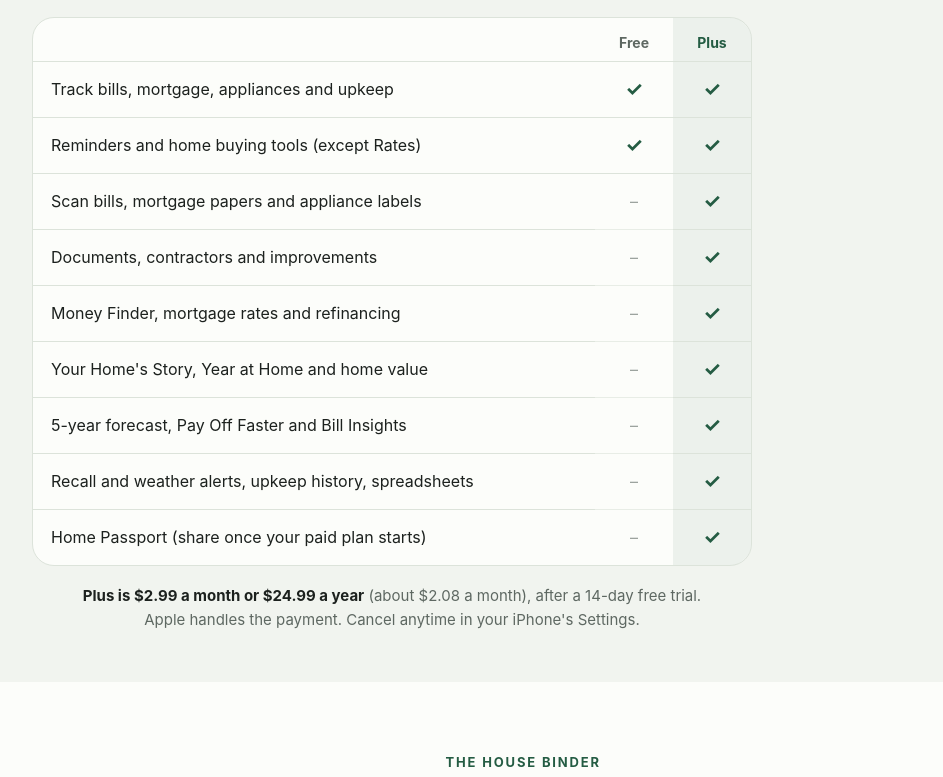
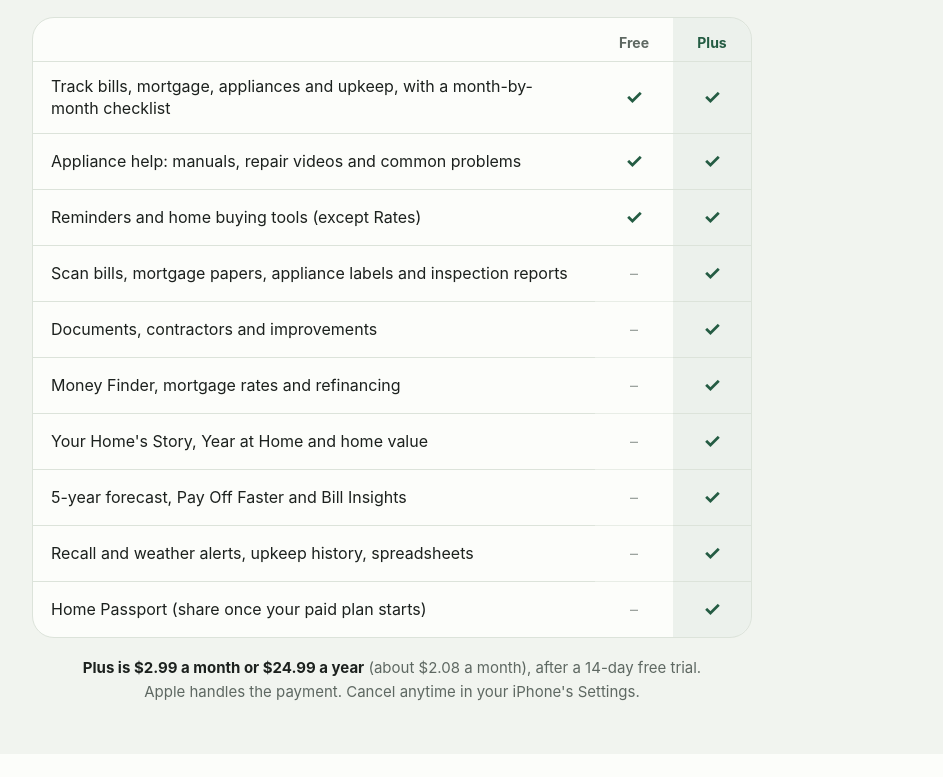
Before and after one commit to tallihausapp/website, a plain HTML site: page index.html in a window 1280 px wide. Shown: the part 2961-3738 px from the top of the page, without its empty margins (248-1191 px from the left). Drawn offline with Linux system fonts and the light colour scheme.

Commit message:
Update website from docs/

```diff
--- a/index.html
+++ b/index.html
@@ -119,9 +119,10 @@
     <table class="compare">
       <thead><tr><th scope="col"><span class="sr">Feature</span></th><th scope="col">Free</th><th scope="col" class="plus-col">Plus</th></tr></thead>
       <tbody>
-        <tr><th scope="row">Track bills, mortgage, appliances and upkeep</th><td class="yes"><span aria-label="Included">✓</span></td><td class="yes"><span aria-label="Included">✓</span></td></tr>
+        <tr><th scope="row">Track bills, mortgage, appliances and upkeep, with a month-by-month checklist</th><td class="yes"><span aria-label="Included">✓</span></td><td class="yes"><span aria-label="Included">✓</span></td></tr>
+        <tr><th scope="row">Appliance help: manuals, repair videos and common problems</th><td class="yes"><span aria-label="Included">✓</span></td><td class="yes"><span aria-label="Included">✓</span></td></tr>
         <tr><th scope="row">Reminders and home buying tools (except Rates)</th><td class="yes"><span aria-label="Included">✓</span></td><td class="yes"><span aria-label="Included">✓</span></td></tr>
-        <tr><th scope="row">Scan bills, mortgage papers and appliance labels</th><td class="no"><span aria-label="Not included">–</span></td><td class="yes"><span aria-label="Included">✓</span></td></tr>
+        <tr><th scope="row">Scan bills, mortgage papers, appliance labels and inspection reports</th><td class="no"><span aria-label="Not included">–</span></td><td class="yes"><span aria-label="Included">✓</span></td></tr>
         <tr><th scope="row">Documents, contractors and improvements</th><td class="no"><span aria-label="Not included">–</span></td><td class="yes"><span aria-label="Included">✓</span></td></tr>
         <tr><th scope="row">Money Finder, mortgage rates and refinancing</th><td class="no"><span aria-label="Not included">–</span></td><td class="yes"><span aria-label="Included">✓</span></td></tr>
         <tr><th scope="row">Your Home's Story, Year at Home and home value</th><td class="no"><span aria-label="Not included">–</span></td><td class="yes"><span aria-label="Included">✓</span></td></tr>
```
Also changed, not shown: privacy.html (+1 -1 lines).
